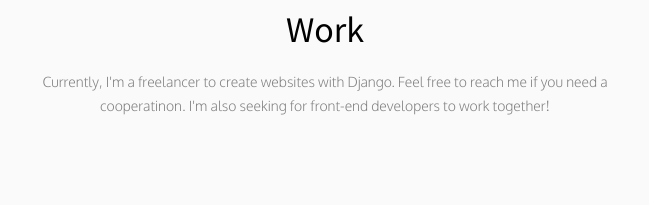
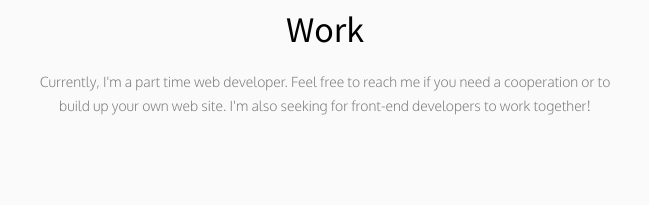
Before and after one commit to Manuel4131/Manuel4131.github.io, a plain HTML site: page index.html in a window 1280 px wide. Shown: the part 799-1004 px from the top of the page, 315-964 px from the left. Drawn offline with Linux system fonts and the light colour scheme; files whose address does not match are found by name.

Commit message:
update work'

```diff
--- a/index.html
+++ b/index.html
@@ -94,7 +94,7 @@
 			<div class="row animate-box">
 			<div class="col-md-6 col-md-offset-3 text-center fh5co-heading">
 				<h1>Work</h1>
-				<p>Currently, I'm a freelancer to create websites with Django. Feel free to reach me if you need a cooperatinon. I'm also seeking for front-end developers to work together!</p>
+				<p>Currently, I'm a part time web developer. Feel free to reach me if you need a cooperation or to build up your own web site. I'm also seeking for front-end developers to work together!</p>
 				</div>
 			</div>
 
```
